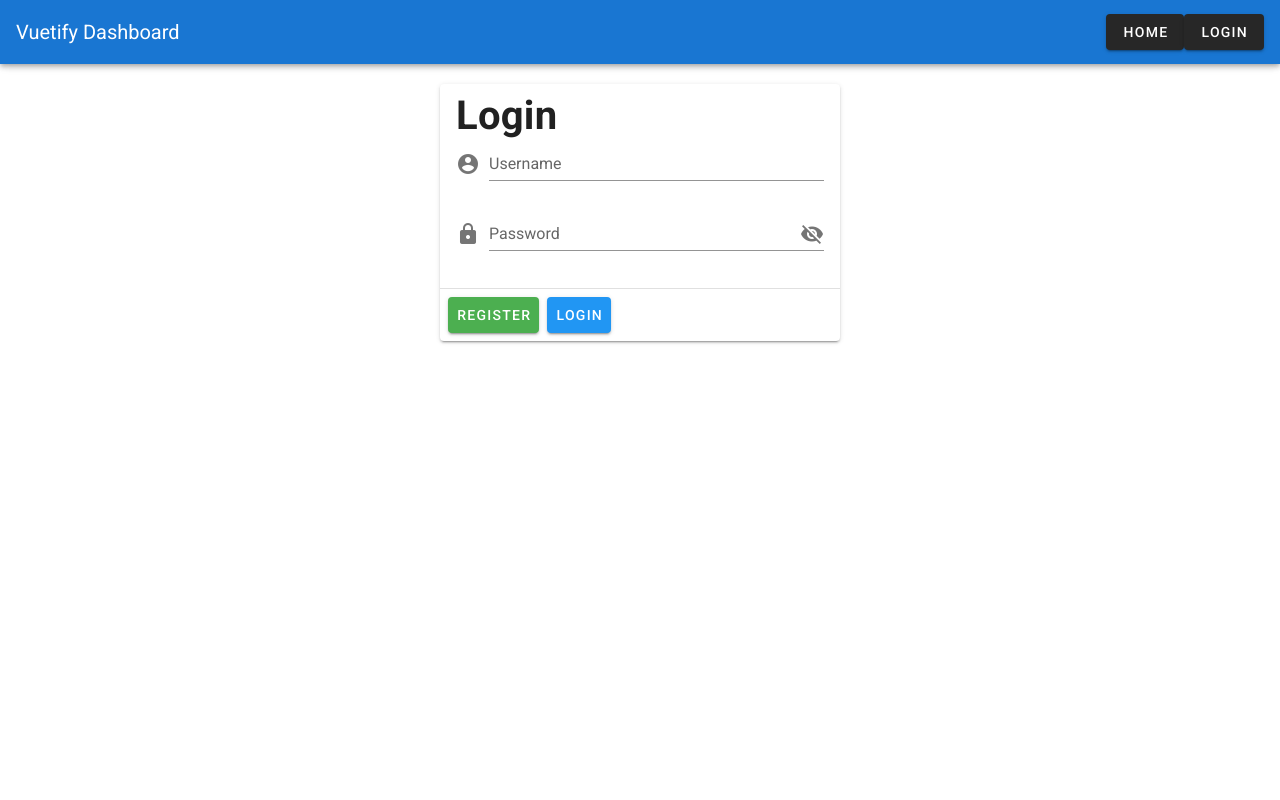
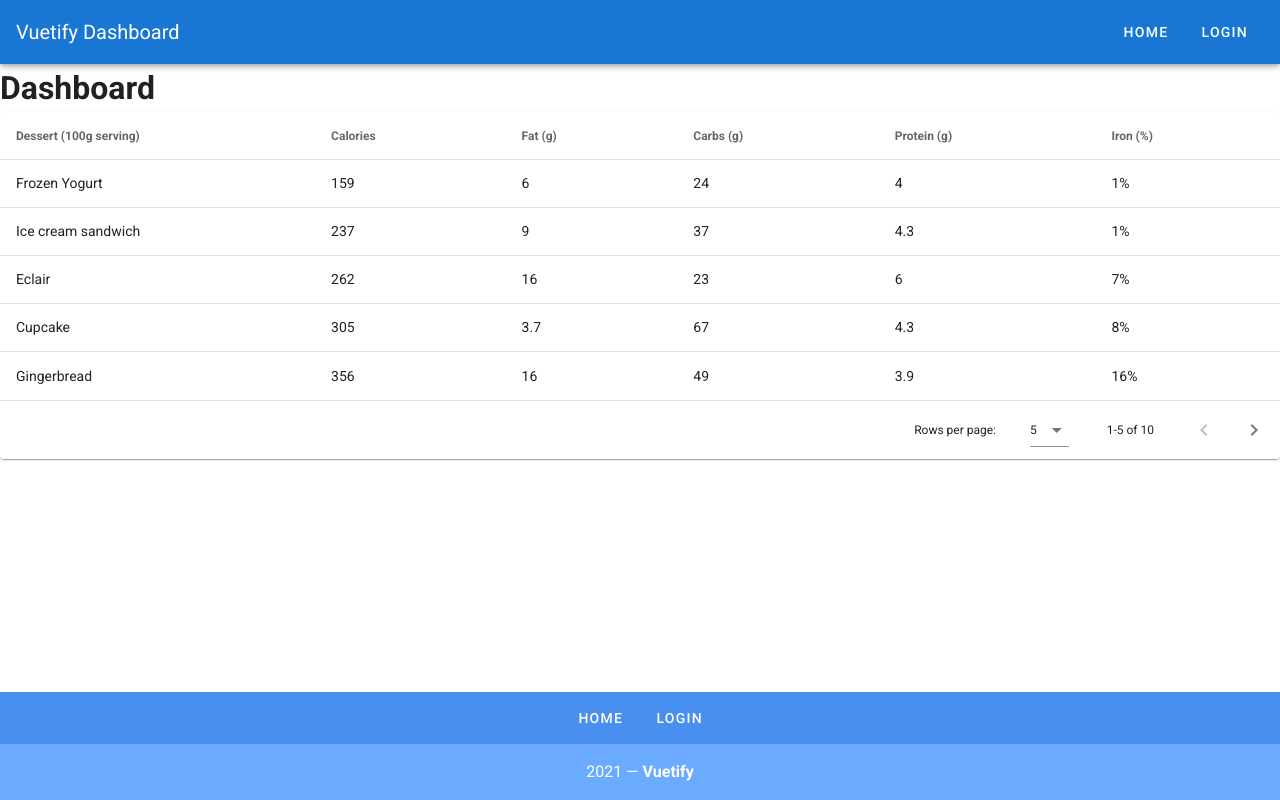
Before and after one commit to geosav/vuetify-dashboard, a Vue app: page /dashboard in a window 1280 px wide. Shown: the top 800 px of the page. Built offline with nearby package versions, Linux system fonts and the light colour scheme.

Commit message:
Added dashboard page, datatable and snackbar.

```diff
--- a/package.json
+++ b/package.json
@@ -10,11 +10,13 @@
   "dependencies": {
     "core-js": "^3.6.5",
     "vue": "^2.6.11",
+    "vue-router": "^3.2.0",
     "vuetify": "^2.2.11"
   },
   "devDependencies": {
     "@vue/cli-plugin-babel": "~4.5.0",
     "@vue/cli-plugin-eslint": "~4.5.0",
+    "@vue/cli-plugin-router": "^4.5.11",
     "@vue/cli-service": "~4.5.0",
     "babel-eslint": "^10.1.0",
     "eslint": "^6.7.2",
--- a/src/App.vue
+++ b/src/App.vue
@@ -3,12 +3,17 @@
     <v-app-bar app color="primary" dark>
       <v-toolbar-title>Vuetify Dashboard</v-toolbar-title>
       <v-spacer></v-spacer>
-      <v-btn>Home</v-btn>
-      <v-btn>Login</v-btn>
+      <v-btn
+        v-for="link in links"
+        :key="`${link.label}-header-link`"
+        text
+        rounded
+        :to="link.url"
+      >{{ link.label }}</v-btn>
     </v-app-bar>
 
     <v-content>
-      <Login/>
+      <router-view></router-view>
     </v-content>
 
     <v-footer color="primary lighten-1" padless>
@@ -20,8 +25,9 @@
             text
             rounded
             class="my-2"
+            :to="link.url"
         >
-          {{ link }}
+          {{ link.label }}
         </v-btn>
         <v-flex primary lighten-2 py-4 text-center white--text xs12>
           {{ new Date().getFullYear() }} — <strong>Vuetify</strong>
@@ -32,19 +38,19 @@
 </template>
 
 <script>
-import Login from './components/Login';
-
 export default {
   name: 'App',
-
-  components: {
-    Login,
-  },
-
+  components: {},
   data: () => ({
     links: [
-        'Home',
-        'Login'
+      {
+        label: 'Home',
+        url: '/'
+      },
+      {
+        label: 'Login',
+        url: '/login'
+      }
     ]
   }),
 };
--- a/src/components/Login.vue
+++ /dev/null
@@ -1,39 +0,0 @@
-<template>
-  <v-app>
-    <v-card width="400" class="mx-auto mt-5">
-      <v-card-title class="pb-0">
-        <h1>Login</h1>
-      </v-card-title>
-      <v-card-text>
-        <v-form>
-          <v-text-field
-              label="Username"
-              prepend-icon="mdi-account-circle"
-          />
-          <v-text-field
-              :type="showPassword ? 'text' : 'password'"
-              label="Password"
-              prepend-icon="mdi-lock"
-              :append-icon="showPassword ? 'mdi-eye' : 'mdi-eye-off'"
-              @click:append="showPassword = !showPassword"
-          />
-        </v-form>
-      </v-card-text>
-      <v-divider></v-divider>
-      <v-card-actions>
-        <v-btn color="success">Register</v-btn>
-        <v-btn color="info">Login</v-btn>
-      </v-card-actions>
-    </v-card>
-  </v-app>
-</template>
-
-<script>
-  export default {
-    name: 'Login',
-
-    data: () => ({
-      showPassword: false
-    }),
-  }
-</script>
--- a/src/main.js
+++ b/src/main.js
@@ -1,10 +1,12 @@
 import Vue from 'vue'
 import App from './App.vue'
 import vuetify from './plugins/vuetify';
+import router from './router'
 
 Vue.config.productionTip = false
 
 new Vue({
   vuetify,
+  router,
   render: h => h(App)
 }).$mount('#app')
--- /dev/null
+++ b/src/router/index.js
@@ -0,0 +1,40 @@
+import Vue from 'vue'
+import VueRouter from 'vue-router'
+import Home from '../views/Home.vue'
+import Login from '../views/Login.vue'
+
+Vue.use(VueRouter)
+
+const routes = [
+  {
+    path: '/',
+    name: 'Home',
+    component: Home
+  },
+  {
+    path: '/about',
+    name: 'About',
+    // route level code-splitting
+    // this generates a separate chunk (about.[hash].js) for this route
+    // which is lazy-loaded when the route is visited.
+    component: () => import(/* webpackChunkName: "about" */ '../views/About.vue')
+  },
+  {
+    path: '/login',
+    name: 'Login',
+    component: Login
+  },
+  {
+    path: '/dashboard',
+    name: 'Dashboard',
+    component: () => import(/* webpackChunkName: "about" */ '../views/Dashboard.vue')
+  },
+]
+
+const router = new VueRouter({
+  mode: 'history',
+  base: process.env.BASE_URL,
+  routes
+})
+
+export default router
--- /dev/null
+++ b/src/views/About.vue
@@ -0,0 +1,5 @@
+<template>
+  <div class="about">
+    <h1>This is an about page</h1>
+  </div>
+</template>
--- /dev/null
+++ b/src/views/Dashboard.vue
@@ -0,0 +1,142 @@
+<template>
+  <div>
+    <h1>Dashboard</h1>
+
+    <v-data-table
+      :headers="headers"
+      :items="desserts"
+      :items-per-page="5"
+      class="elevation-1"
+      @click:row="selectRow"
+    ></v-data-table>
+
+    <v-snackbar
+      v-model="snackbar"
+    >
+      You have selected {{ currentItem }}
+      <v-btn
+        color="pink"
+        text
+        @click="snackbar = false"
+      >
+        Close
+      </v-btn>
+    </v-snackbar>
+  </div>
+</template>
+
+<script>
+export default {
+  data () {
+    return {
+      snackbar: false,
+      currentItem: '',
+      headers: [
+        {
+          text: 'Dessert (100g serving)',
+          align: 'start',
+          sortable: false,
+          value: 'name',
+        },
+        { text: 'Calories', value: 'calories' },
+        { text: 'Fat (g)', value: 'fat' },
+        { text: 'Carbs (g)', value: 'carbs' },
+        { text: 'Protein (g)', value: 'protein' },
+        { text: 'Iron (%)', value: 'iron' },
+      ],
+      desserts: [
+        {
+          name: 'Frozen Yogurt',
+          calories: 159,
+          fat: 6.0,
+          carbs: 24,
+          protein: 4.0,
+          iron: '1%',
+        },
+        {
+          name: 'Ice cream sandwich',
+          calories: 237,
+          fat: 9.0,
+          carbs: 37,
+          protein: 4.3,
+          iron: '1%',
+        },
+        {
+          name: 'Eclair',
+          calories: 262,
+          fat: 16.0,
+          carbs: 23,
+          protein: 6.0,
+          iron: '7%',
+        },
+        {
+          name: 'Cupcake',
+          calories: 305,
+          fat: 3.7,
+          carbs: 67,
+          protein: 4.3,
+          iron: '8%',
+        },
+        {
+          name: 'Gingerbread',
+          calories: 356,
+          fat: 16.0,
+          carbs: 49,
+          protein: 3.9,
+          iron: '16%',
+        },
+        {
+          name: 'Jelly bean',
+          calories: 375,
+          fat: 0.0,
+          carbs: 94,
+          protein: 0.0,
+          iron: '0%',
+        },
+        {
+          name: 'Lollipop',
+          calories: 392,
+          fat: 0.2,
+          carbs: 98,
+          protein: 0,
+          iron: '2%',
+        },
+        {
+          name: 'Honeycomb',
+          calories: 408,
+          fat: 3.2,
+          carbs: 87,
+          protein: 6.5,
+          iron: '45%',
+        },
+        {
+          name: 'Donut',
+          calories: 452,
+          fat: 25.0,
+          carbs: 51,
+          protein: 4.9,
+          iron: '22%',
+        },
+        {
+          name: 'KitKat',
+          calories: 518,
+          fat: 26.0,
+          carbs: 65,
+          protein: 7,
+          iron: '6%',
+        },
+      ],
+    }
+  },
+  methods: {
+    selectRow(event) {
+      this.snackbar = true
+      this.currentItem = event.name
+    }
+  }
+}
+</script>
+
+<style>
+
+</style>
--- /dev/null
+++ b/src/views/Home.vue
@@ -0,0 +1,12 @@
+<template>
+  <div class="home">
+    <h1>This is an home page</h1>
+  </div>
+</template>
+
+<script>
+
+export default {
+  name: 'Home'
+}
+</script>
--- /dev/null
+++ b/src/views/Login.vue
@@ -0,0 +1,36 @@
+<template>
+  <v-card width="400" class="mx-auto mt-5">
+    <v-card-title class="pb-0">
+      <h1>Login</h1>
+    </v-card-title>
+    <v-card-text>
+      <v-form>
+        <v-text-field
+          label="Username"
+          prepend-icon="mdi-account-circle"
+        />
+        <v-text-field
+          :type="showPassword ? 'text' : 'password'"
+          label="Password"
+          prepend-icon="mdi-lock"
+          :append-icon="showPassword ? 'mdi-eye' : 'mdi-eye-off'"
+          @click:append="showPassword = !showPassword"
+        />
+      </v-form>
+    </v-card-text>
+    <v-divider></v-divider>
+    <v-card-actions>
+      <v-btn color="success">Register</v-btn>
+      <v-btn color="info">Login</v-btn>
+    </v-card-actions>
+  </v-card>
+</template>
+
+<script>
+  export default {
+    name: 'Login',
+    data: () => ({
+      showPassword: false
+    }),
+  }
+</script>
```
Also changed, not shown: 1 other file (tests, documents, lock files or other folders).
